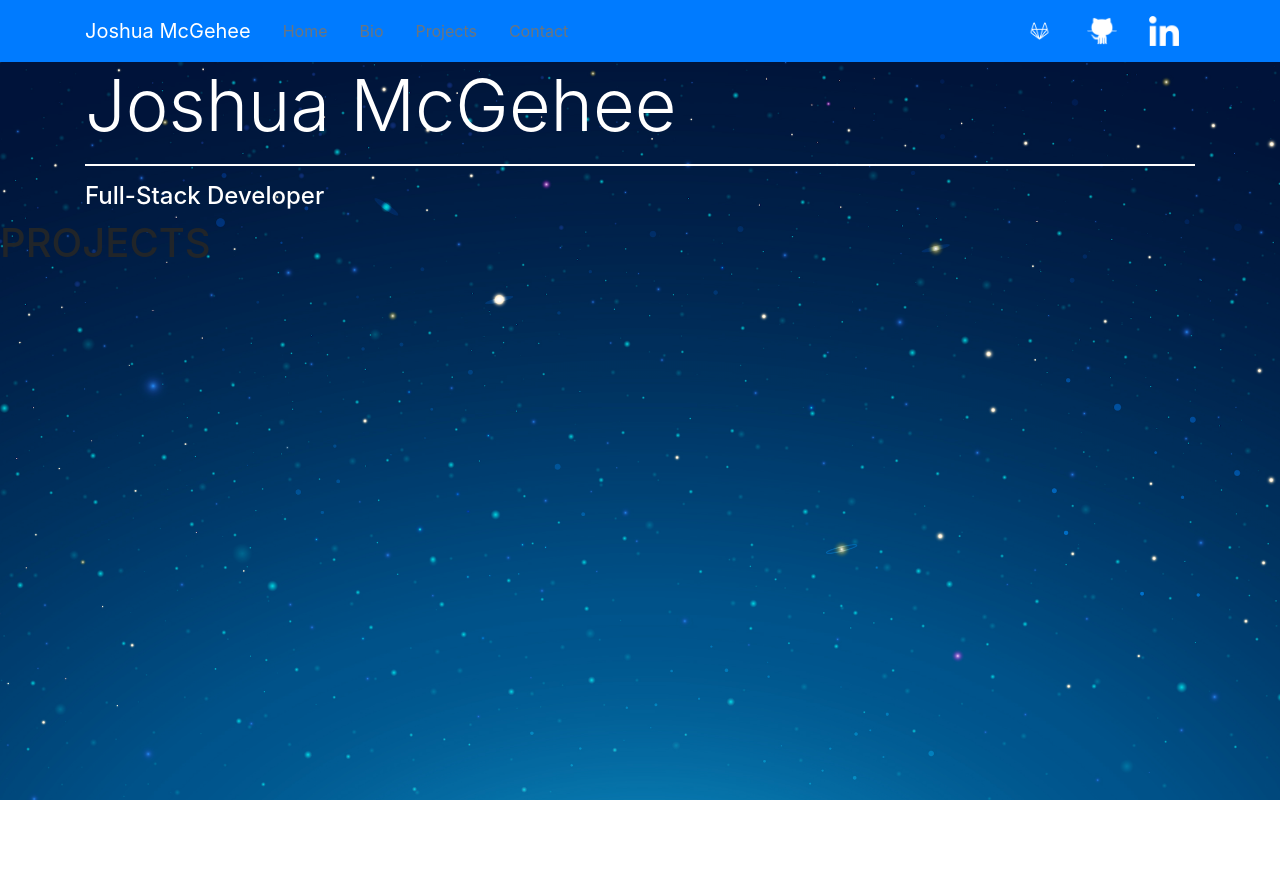
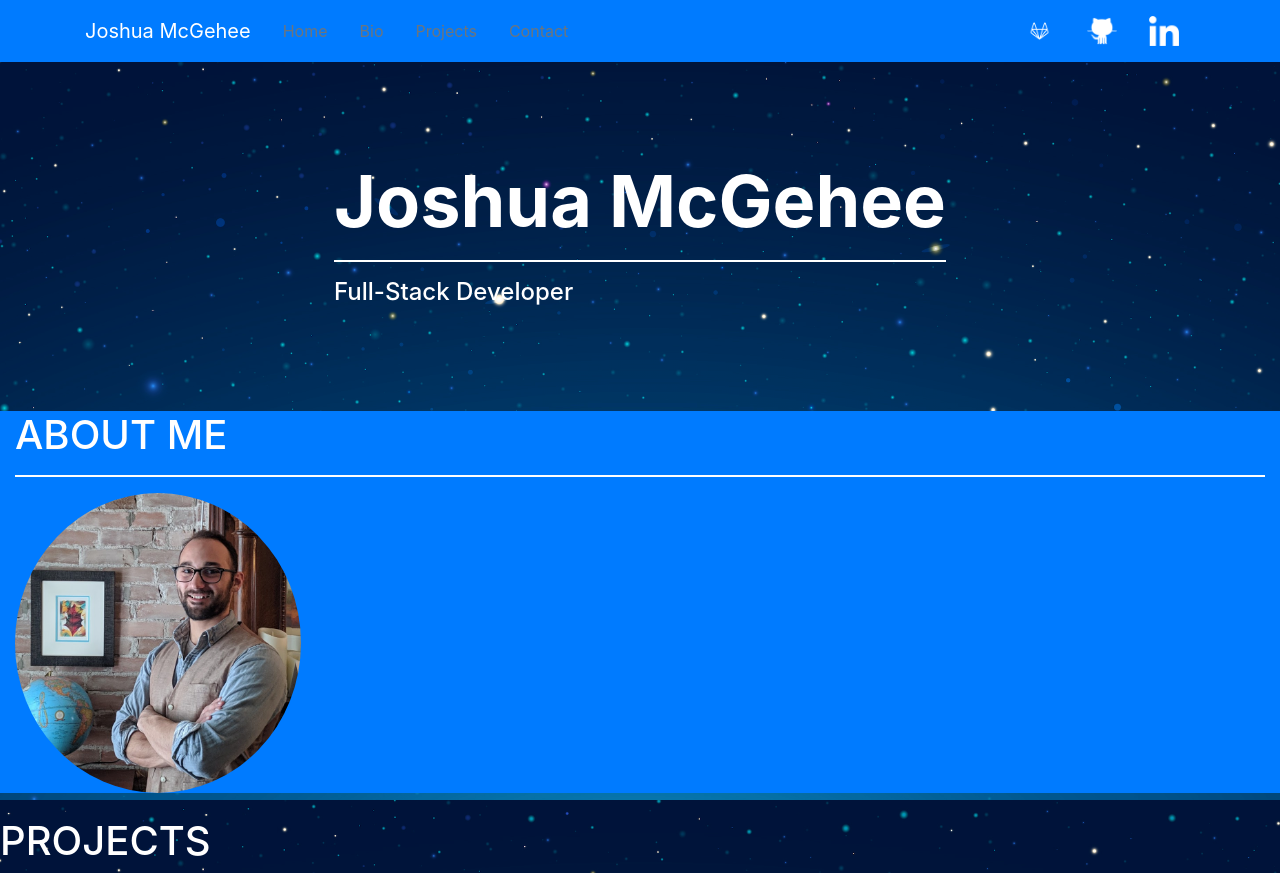
Before and after one commit to JmMcGehee/portfolio_2.0, a React (Create React App) app in the folder portfolio/: page / in a window 1280 px wide. Before the commit the page ends 800 px from the top, so only its background shows below. Built offline with nearby package versions, Linux system fonts and the light colour scheme.

Commit message:
added about me section and image

```diff
--- a/portfolio/src/App.js
+++ b/portfolio/src/App.js
@@ -1,7 +1,7 @@
 import React from 'react'
 import { Container, Nav, Navbar, NavItem, NavLink, NavbarBrand, Row, Col } from 'reactstrap'
 import { navItems } from './helpers/constants'
-import { LinkedIn, GitHub, GitLab } from './assets'
+import { LinkedIn, GitHub, GitLab, ProfilePic } from './assets'
 import './styles/App.scss'
 
 const App = () => {
@@ -11,7 +11,7 @@ const App = () => {
   return (
     <>
     <div id="home" className="view">
-      <div className="mask rgba-black-strong">
+      <div className="">
         <Navbar color="primary" dark>
           <Container>
             <NavbarBrand href="#intro">Joshua McGehee</NavbarBrand>
@@ -45,17 +45,30 @@ const App = () => {
       </div>
     </div>
     <div id="intro" className="view">
-      <Container>
-        <Row className="justify-content-center">
-          <Col className={ 'align-self-center' }>
-            <h3 className="display-3 text-white">Joshua McGehee</h3>
+      <Container fluid className="px-3 py-5 d-flex justify-content-center">
+        <Row>
+          <Col>
+            <h3 className="display-3 font-weight-bold text-white pt-5">Joshua McGehee</h3>
             <hr />
-            <h4 className="subtext-header text-white">Full-Stack Developer</h4>
+            <h4 className="subtext-header text-white pb-5">Full-Stack Developer</h4>
           </Col>
         </Row>
       </Container>
     </div>
-    <div id="projects" height="700px">
+    <div id="bio">
+      <Container fluid className="bg-primary">
+        <h1>ABOUT ME</h1>
+        <hr />
+        <div class="avatar mx-auto mb-4">
+          <img
+            src={ ProfilePic }
+            height="300px"
+            class="rounded-circle"
+            alt="profile_pic"/>
+          </div>
+      </Container>
+    </div>
+    <div id="projects">
       <h1>PROJECTS</h1>
     </div>
     </>
--- a/portfolio/src/assets/index.js
+++ b/portfolio/src/assets/index.js
@@ -2,10 +2,12 @@ import Background from './background.png'
 import LinkedIn from './linkedin-256.png'
 import GitLab from './gitlab-icon-1-color-white-rgb.png'
 import GitHub from './github-6-256.png'
+import ProfilePic from './profile_pic.png'
 
 export {
   Background,
   LinkedIn,
   GitLab,
   GitHub,
+  ProfilePic,
  }
--- a/portfolio/src/styles/App.scss
+++ b/portfolio/src/styles/App.scss
@@ -1,4 +1,5 @@
 @import './text.scss';
+@import './navbar.scss';
 
 /* * {
   border: 1px solid #000;
--- /dev/null
+++ b/portfolio/src/styles/_navbar.scss
@@ -0,0 +1,3 @@
+// .Navbar {
+//   position: fixed;
+// }
--- a/portfolio/src/styles/_text.scss
+++ b/portfolio/src/styles/_text.scss
@@ -1,3 +1,7 @@
 hr {
   border: 1px solid white;
 }
+
+h1 {
+  color: white;
+}
```
Also changed, not shown: portfolio/src/assets/profile_pic.png (added).
